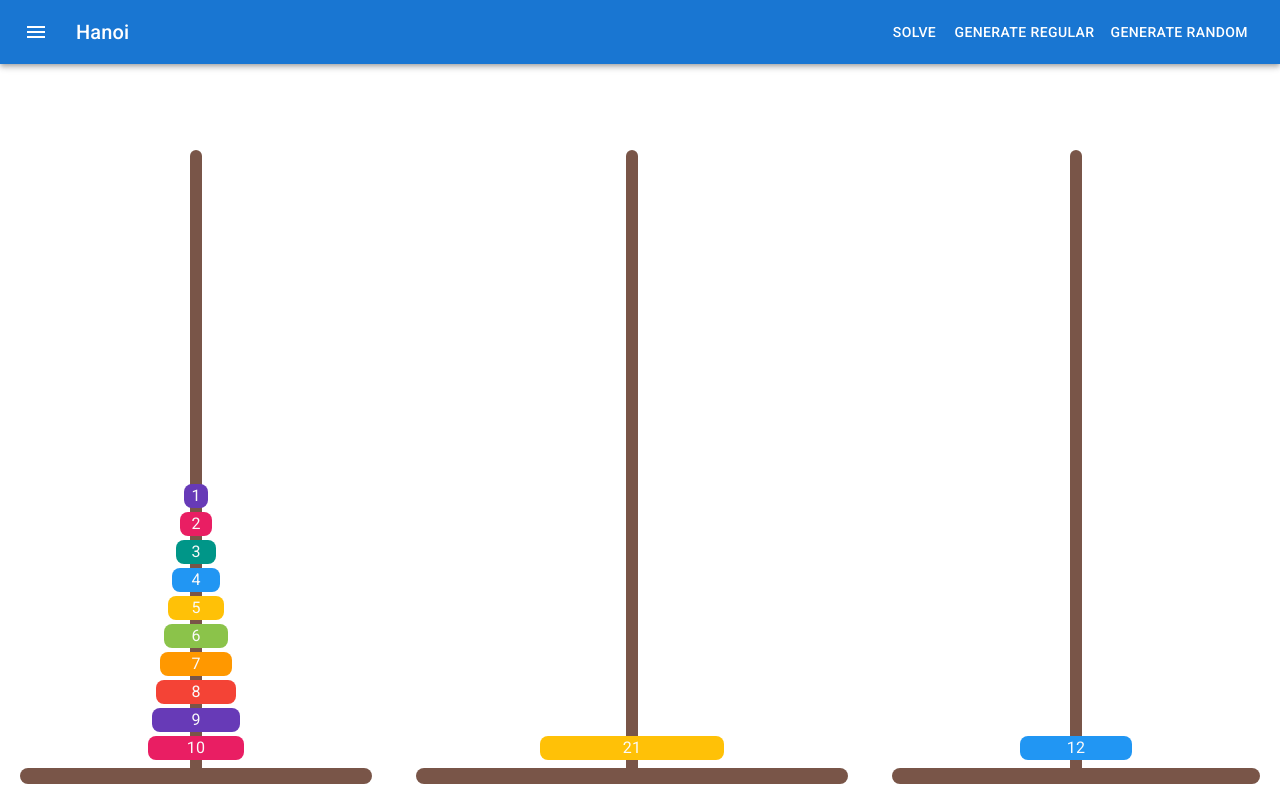
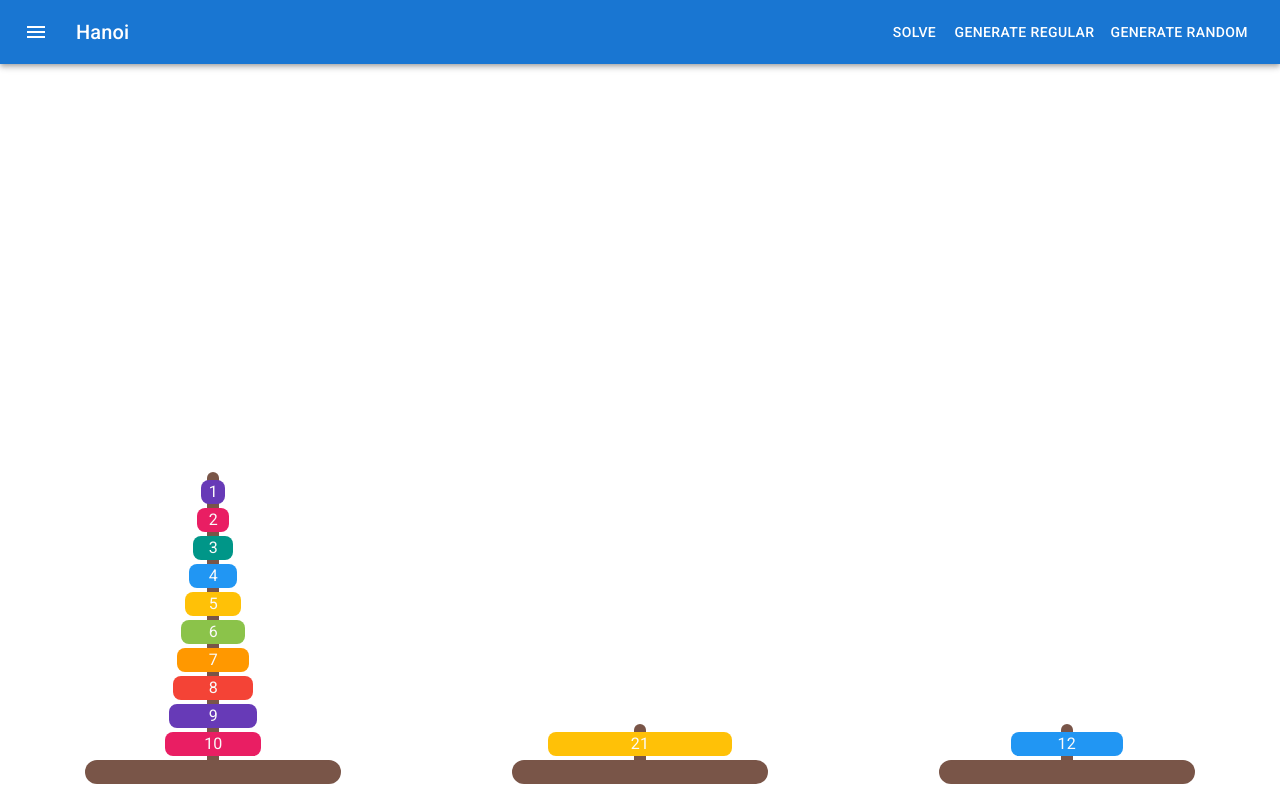
Before and after one commit to levhita/hanoi, a React (Create React App) app in the folder frontend/: page / in a window 1280 px wide. Built offline with nearby package versions, Linux system fonts and the light colour scheme.

Commit message:
fine tunning of the interactions

```diff
--- a/frontend/src/components/Disk.jsx
+++ b/frontend/src/components/Disk.jsx
@@ -36,7 +36,7 @@ function Disk({ number, selected }) {
         borderRadius: "0.5em",
         marginBottom: "0.25em",
         transition: "transform, 0.1s",
-        transform: selected ? "translate(0px, -5em)" : "translate(0px, 0px)",
+        transform: selected ? "translate(0px, -3em)" : "translate(0px, 0px)",
       }}
     >
       <Typography sx={{ color: grey[50] }}>{number}</Typography>
--- a/frontend/src/components/Simulation.jsx
+++ b/frontend/src/components/Simulation.jsx
@@ -33,7 +33,11 @@ export default function Simulation() {
   }
 
   return (
-    <Stack direction="row" sx={{ height: "100%", paddingBottom: "1em" }}>
+    <Stack
+      direction="row"
+      flexWrap="nowrap"
+      sx={{ height: "100%", paddingBottom: "1em" }}
+    >
       <Tower
         disks={game.a}
         selected={selectedTower === "a"}
--- a/frontend/src/components/Tower.jsx
+++ b/frontend/src/components/Tower.jsx
@@ -3,6 +3,7 @@ import PropTypes from "prop-types";
 import { Stack, Box } from "@mui/material/";
 import { brown } from "@mui/material/colors";
 import Disk from "./Disk";
+import { grey } from "@mui/material/colors";
 
 function Tower({ disks, selected, handleClick }) {
   return (
@@ -14,18 +15,23 @@ function Tower({ disks, selected, handleClick }) {
         justifyContent: "flex-end",
         alignItems: "center",
         position: "relative",
-        paddingBottom: "1.25em",
+        paddingBottom: "1.5em",
+        width: "33%",
+        ["&:hover"]: {
+          backgroundColor: grey[300],
+          cursor: "pointer",
+        },
       }}
       onClick={handleClick}
     >
       <Box
         sx={{
           position: "absolute",
-          height: "90%",
+          height: `${disks.length * 1.75 + 2}em`,
           width: "0.75em",
           bottom: "0",
           backgroundColor: brown[500],
-          zIndex: "-1",
+          zIndex: "0",
           borderRadius: "0.5em",
         }}
       ></Box>
@@ -33,11 +39,11 @@ function Tower({ disks, selected, handleClick }) {
         sx={{
           position: "absolute",
           bottom: "0",
-          height: "1em",
-          width: "90%",
+          height: "1.5em",
+          width: "60%",
           backgroundColor: brown[500],
-          zIndex: "-1",
-          borderRadius: "0.5em",
+          zIndex: "0",
+          borderRadius: "0.75em",
         }}
       ></Box>
       {disks.map((number, index) => (
```
